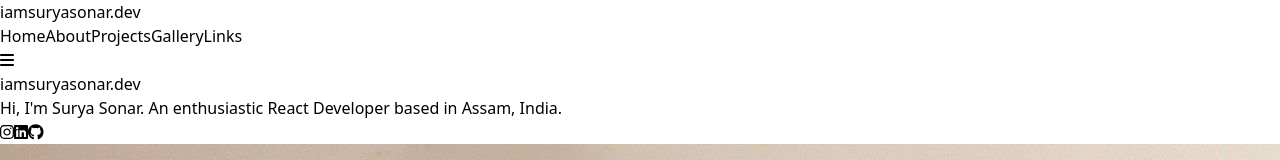
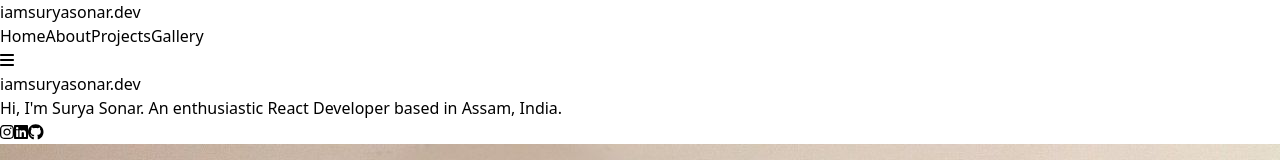
Before and after one commit to iamsuryasonar/portfolio_with_react_and_tailwind, a React (Vite) app: page / in a window 1280 px wide. Shown: the top 160 px of the page. Built offline with nearby package versions, Linux system fonts and the light colour scheme.

Commit message:
bug: test

```diff
--- a/src/components/Nav.jsx
+++ b/src/components/Nav.jsx
@@ -37,9 +37,9 @@ function Nav() {
             <Link to="/" className="text-xl font-bold hover:scale-110 transition-all duration-300 ease-in-out">iamsuryasonar<span className="text-blue-600">.dev</span></Link>
             <div className="hidden md:flex md:flex-row md:justify-between md:gap-4 text-base ">
                 {navItems.map((item) => {
-                    return <a key={item.id} href={item.path} className=" hover:text-blue-600 hover:underline underline-offset-4 ">{item.title}</a>
+                    return <a key={item.id} href={item.path} className="text-base hover:text-blue-600 hover:underline underline-offset-4 ">{item.title}</a>
                 })}
-                <Link to='/links' className=" hover:text-blue-600 hover:underline underline-offset-4 ">Links</Link>
+                {/* <Link to='/links' className="text-base hover:text-blue-600 hover:underline underline-offset-4 ">Links</Link> */}
             </div>
             <FontAwesomeIcon className="text-2xl md:hidden hover:scale-150 transition-all duration-300 ease-in-out" icon={faBars} onClick={() => toggle()} />
         </div>
@@ -48,7 +48,7 @@ function Nav() {
             {navItems.map((item) => {
                 return <a key={item.id} href={item.path} onClick={() => toggle()} className="text-2xl hover:scale-150 transition-all duration-300 ease-in-out">{item.title} </a>
             })}
-            <Link to='/links' className=" hover:text-blue-600 hover:underline underline-offset-4 ">Links</Link>
+            {/* <Link to='/links' className="text-2xl hover:scale-150 transition-all duration-300 ease-in-out">Links</Link> */}
         </div>}
 
     </>
```
